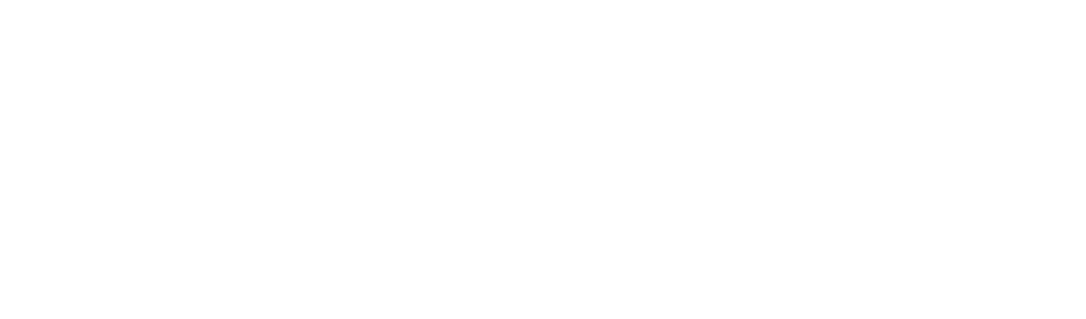
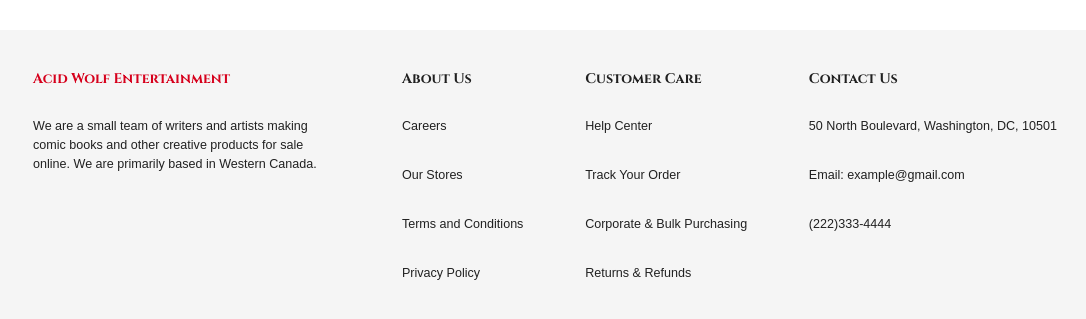
Before and after one commit to chrismcanulty/acidwolfentertainment, a React (Create React App) app in the folder client/: page / in a window 1280 px wide. Shown: the part 1235-1554 px from the top of the page, without its empty margins (95-1181 px from the left). Before the commit the page ends 1265 px from the top, so only its background shows below. Built offline with nearby package versions, Linux system fonts and the light colour scheme; no server answers; a web font is replaced by a local one.

Commit message:
completed footer

```diff
--- a/client/src/App.js
+++ b/client/src/App.js
@@ -6,6 +6,7 @@
 import Confirmation from './scenes/checkout/Confirmation';
 import Navbar from './scenes/global/Navbar';
 import CartMenu from './scenes/global/CartMenu';
+import Footer from './scenes/global/Footer';
 
 const ScrollToTop = () => {
   const { pathname } = useLocation();
@@ -30,6 +31,7 @@
           <Route path="checkout/success" element={<Confirmation />} />
         </Routes>
         <CartMenu />
+        <Footer />
       </BrowserRouter>
     </div>
   );
--- /dev/null
+++ b/client/src/scenes/global/Footer.jsx
@@ -0,0 +1,73 @@
+import { useTheme, Box, Typography } from '@mui/material';
+import { shades } from '../../theme';
+
+const Footer = () => {
+  const {
+    palette: { neutral },
+  } = useTheme();
+
+  return (
+    <Box marginTop="70px" padding="40px 0" backgroundColor={neutral.light}>
+      <Box
+        width="80%"
+        margin="auto"
+        display="flex"
+        justifyContent="space-between"
+        flexWrap="wrap"
+        rowGap="30px"
+        // clamp: function in css to simplify notation rather than using minwidth, maxwidth, etc
+        // add responsive feature to component with minimum effort
+        columnGap="clamp(20px, 30px, 40px)"
+      >
+        <Box width="clamp(20%, 30%, 40%)">
+          <Typography
+            variant="h4"
+            fontWeight="bold"
+            mb="30px"
+            color={shades.secondary[500]}
+          >
+            Acid Wolf Entertainment
+          </Typography>
+          <div>
+            We are a small team of writers and artists making comic books and
+            other creative products for sale online. We are primarily based in
+            Western Canada.
+          </div>
+        </Box>
+
+        <Box>
+          <Typography variant="h4" fontWeight="bold" mb="30px">
+            About Us
+          </Typography>
+          <Typography mb="30px">Careers</Typography>
+          <Typography mb="30px">Our Stores</Typography>
+          <Typography mb="30px">Terms and Conditions</Typography>
+          <Typography mb="30px">Privacy Policy</Typography>
+        </Box>
+
+        <Box>
+          <Typography variant="h4" fontWeight="bold" mb="30px">
+            Customer Care
+          </Typography>
+          <Typography mb="30px">Help Center</Typography>
+          <Typography mb="30px">Track Your Order</Typography>
+          <Typography mb="30px">Corporate & Bulk Purchasing</Typography>
+          <Typography mb="30px">Returns & Refunds</Typography>
+        </Box>
+
+        <Box width="clamp(20%, 25%, 30%">
+          <Typography variant="h4" fontWeight="bold" mb="30px">
+            Contact Us
+          </Typography>
+          <Typography mb="30px">
+            50 North Boulevard, Washington, DC, 10501
+          </Typography>
+          <Typography mb="30px">Email: example@gmail.com</Typography>
+          <Typography mb="30px">(222)333-4444</Typography>
+        </Box>
+      </Box>
+    </Box>
+  );
+};
+
+export default Footer;
```
